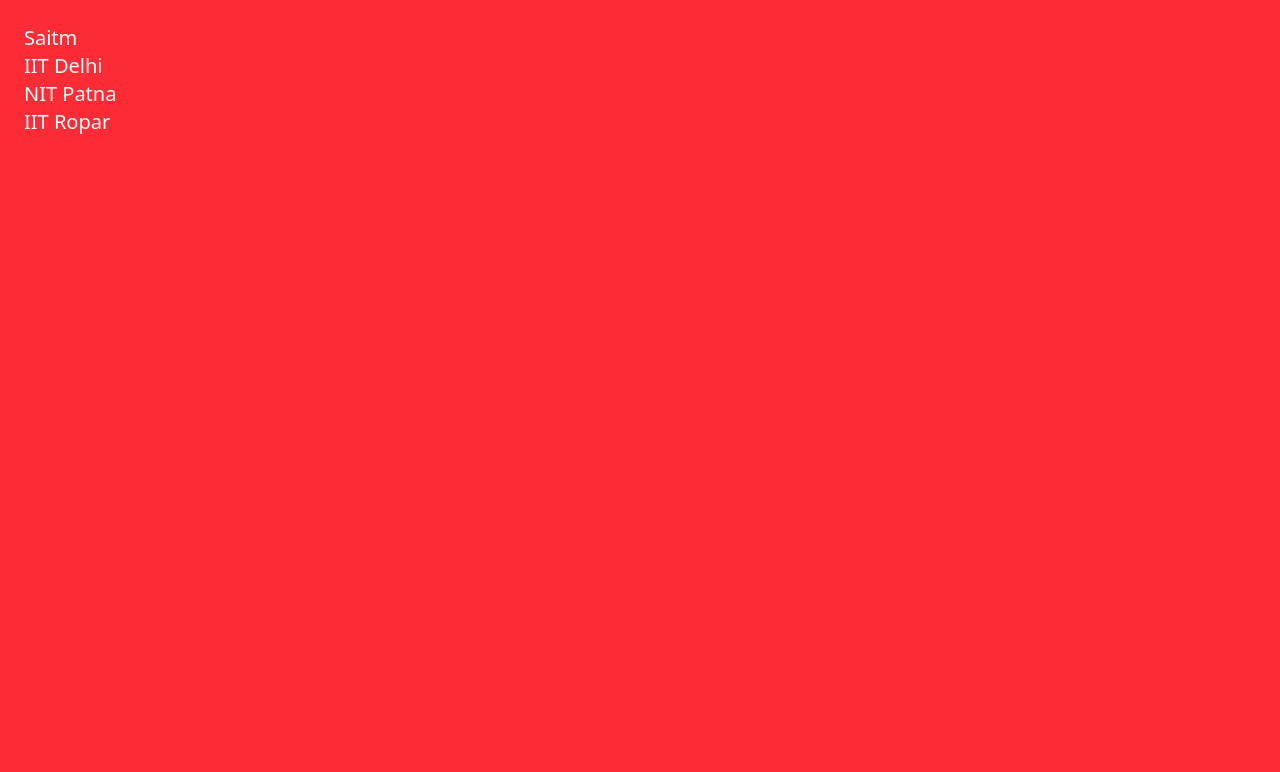
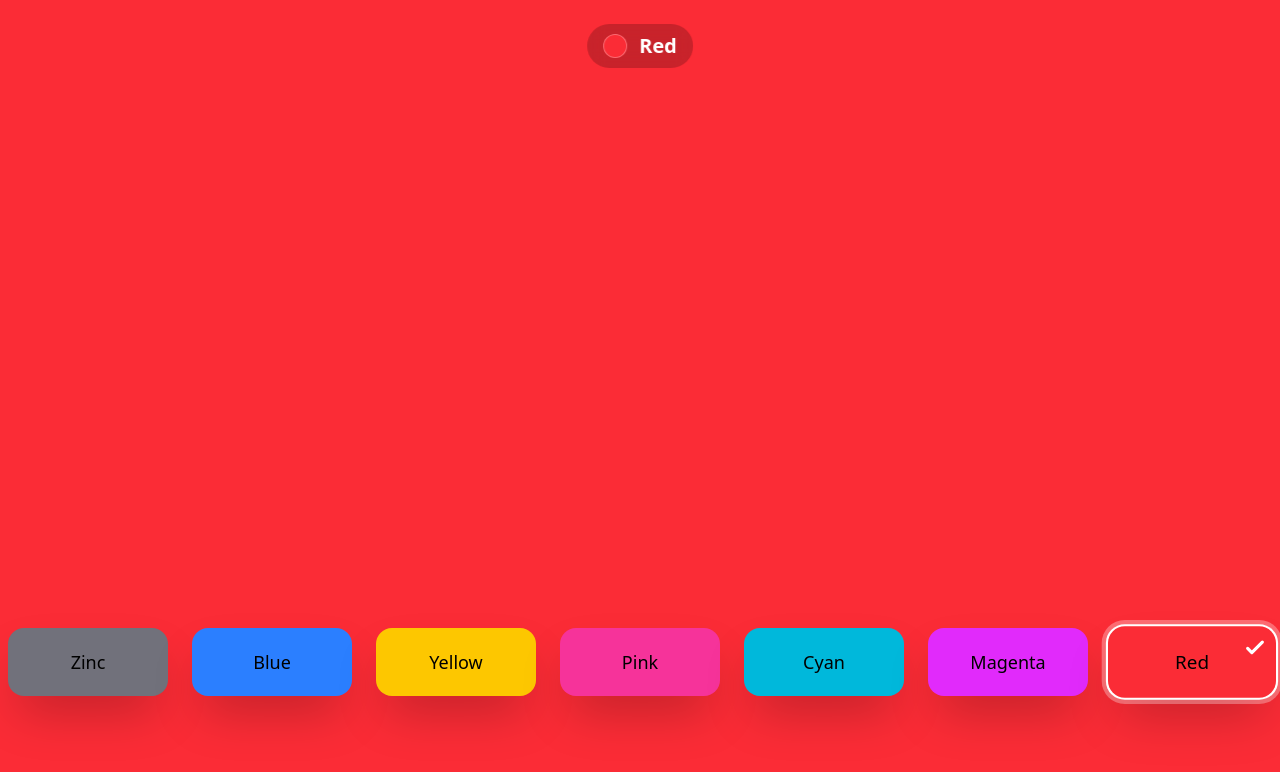
Before and after one commit to Abhimanyu012/learnReact, a React (Vite) app: page / in a window 1280 px wide. Shown: the top 772 px of the page. Built offline with nearby package versions, Linux system fonts and the light colour scheme.

Commit message:
Add BgChanger and UseEffects components for dynamic background and state management

```diff
--- a/src/App.jsx
+++ b/src/App.jsx
@@ -1,24 +1,10 @@
+import BgChanger from "./components/BgChanger"
+// import UseEffects from "./components/UseEffects"
 
 const App = () => {
-
-  const collegData = [{
-    name: "Saitm",
-  }, {
-    name: "IIT Delhi"
-  }, {
-    name: "NIT Patna"
-  }, {
-    name: "IIT Ropar"
-  }
-  ]
   return (
-    <div className='bg-red-500 h-screen p-6'>
-      {collegData.map((data, id) => (
-        <p key={id} className='text-white text-xl'>
-          {data.name}
-        </p>
-      ))}
-    </div>
+    // BgChanger renders the full-screen container and controls background
+    <BgChanger />
   )
 }
 
--- /dev/null
+++ b/src/components/BgChanger.jsx
@@ -0,0 +1,76 @@
+import { useState } from "react";
+
+const colorClasses = {
+    zinc: 'bg-zinc-500',
+    blue: 'bg-blue-500',
+    yellow: 'bg-yellow-400',
+    pink: 'bg-pink-500',
+    cyan: 'bg-cyan-500',
+    magenta: 'bg-fuchsia-500',
+    red: 'bg-red-500',
+};
+
+export const Button = ({ color, onClick, active = false }) => {
+    const bgClass = colorClasses[color] ?? 'bg-gray-500';
+
+    // visual classes for active vs inactive
+    const activeClasses = active
+        ? 'ring-4 ring-offset-2 ring-white/30 scale-105'
+        : 'hover:scale-105';
+
+    return (
+        <div>
+            <button
+                type="button"
+                aria-label={`Set background to ${color}`}
+                className={`relative shadow-2xl text-lg rounded-2xl p-5 w-40 ${bgClass} outline-none transition-transform duration-200 ${activeClasses}`}
+                onClick={() => {
+                    // log the semantic color key, then call the parent's setter once
+                    console.log('clicked', color);
+                    onClick(color);
+                }}
+            >
+                {/* show a check icon when active */}
+                {active && (
+                    <span className="absolute top-2 right-2 text-white">
+                        <svg xmlns="http://www.w3.org/2000/svg" className="h-6 w-6" fill="none" viewBox="0 0 24 24" stroke="currentColor">
+                            <path strokeLinecap="round" strokeLinejoin="round" strokeWidth={3} d="M5 13l4 4L19 7" />
+                        </svg>
+                    </span>
+                )}
+
+                <span className="capitalize">{color}</span>
+            </button>
+        </div>
+    );
+};
+
+const BgChanger = () => {
+    // default background key (semantic)
+    const [bg, setBg] = useState('red');
+
+    // resolve the Tailwind class from the color key (fallback to a safe class)
+    const containerBgClass = colorClasses[bg] ?? 'bg-red-300';
+
+    return (
+        <div className={`relative flex flex-col justify-end items-center h-screen w-full gap-2 pb-20 transition-colors duration-500 ease-in-out ${containerBgClass}`}>
+            {/* top label showing the currently selected color */}
+            <div className="absolute top-6 left-1/2 transform -translate-x-1/2 flex items-center gap-3 bg-black/20 backdrop-blur-sm px-4 py-2 rounded-full">
+                <span className={`${containerBgClass} inline-block w-6 h-6 rounded-full border border-white/30`} />
+                <span className="text-white text-xl font-semibold capitalize">{bg}</span>
+            </div>
+
+            <div className="flex justify-center items-end gap-6 pb-6">
+                <Button color="zinc" onClick={setBg} active={bg === 'zinc'} />
+                <Button color="blue" onClick={setBg} active={bg === 'blue'} />
+                <Button color="yellow" onClick={setBg} active={bg === 'yellow'} />
+                <Button color="pink" onClick={setBg} active={bg === 'pink'} />
+                <Button color="cyan" onClick={setBg} active={bg === 'cyan'} />
+                <Button color="magenta" onClick={setBg} active={bg === 'magenta'} />
+                <Button color="red" onClick={setBg} active={bg === 'red'} />
+            </div>
+        </div>
+    );
+};
+
+export default BgChanger;
--- /dev/null
+++ b/src/components/UseEffects.jsx
@@ -0,0 +1,22 @@
+import { useState, useEffect } from 'react'
+
+const UseEffects = () => {
+    const [counter, setCounter] = useState(0)
+    const [data, setData] = useState(0)
+
+    useEffect(() => {
+        callonce()
+    }, [counter])
+    function callonce() {
+        console.log("call once this function")
+    }
+    return (
+        <div>UseEffects
+            <button onClick={() => setCounter(counter + 1)} className='border-2 p-2 m-2'> counter:{counter}</button>
+            <button onClick={() => setData(data + 1)} className='border-2 p-2 m-2'> data:{data}</button>
+
+        </div>
+    )
+}
+
+export default UseEffects
```
